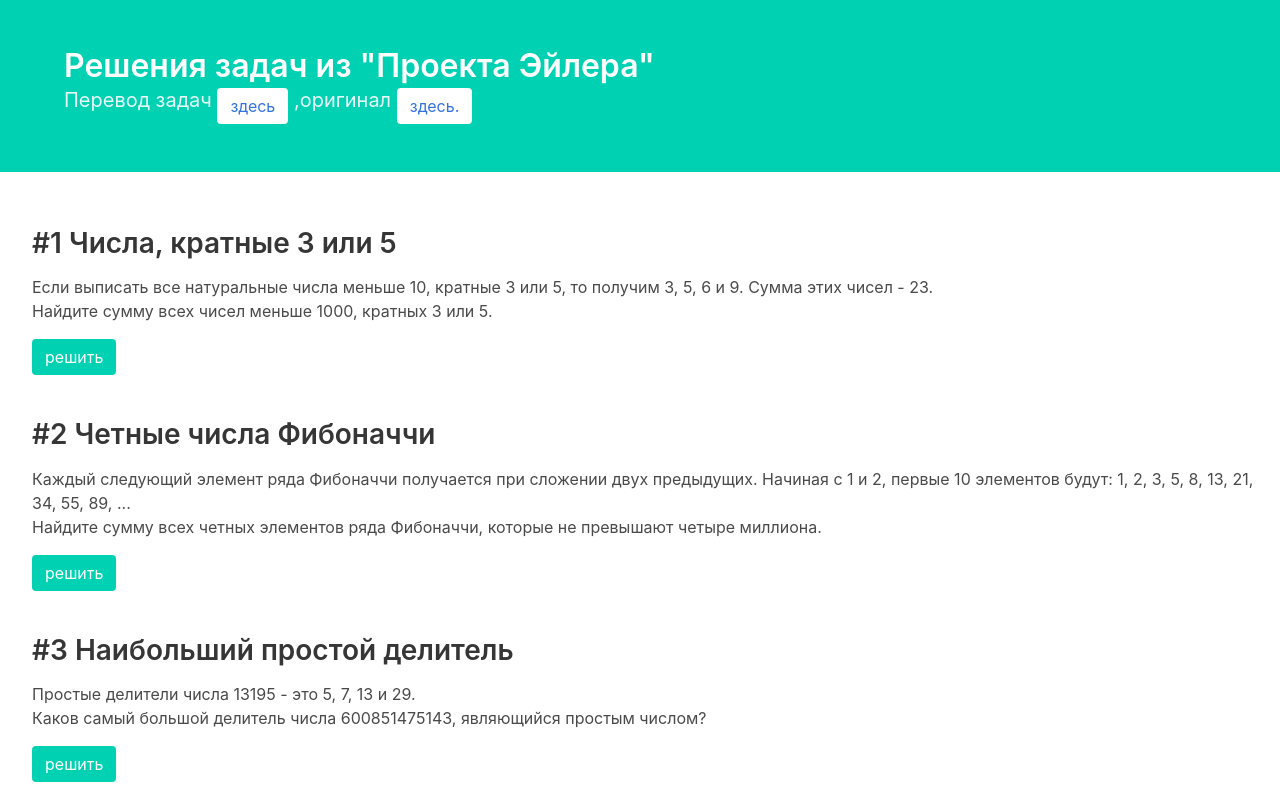
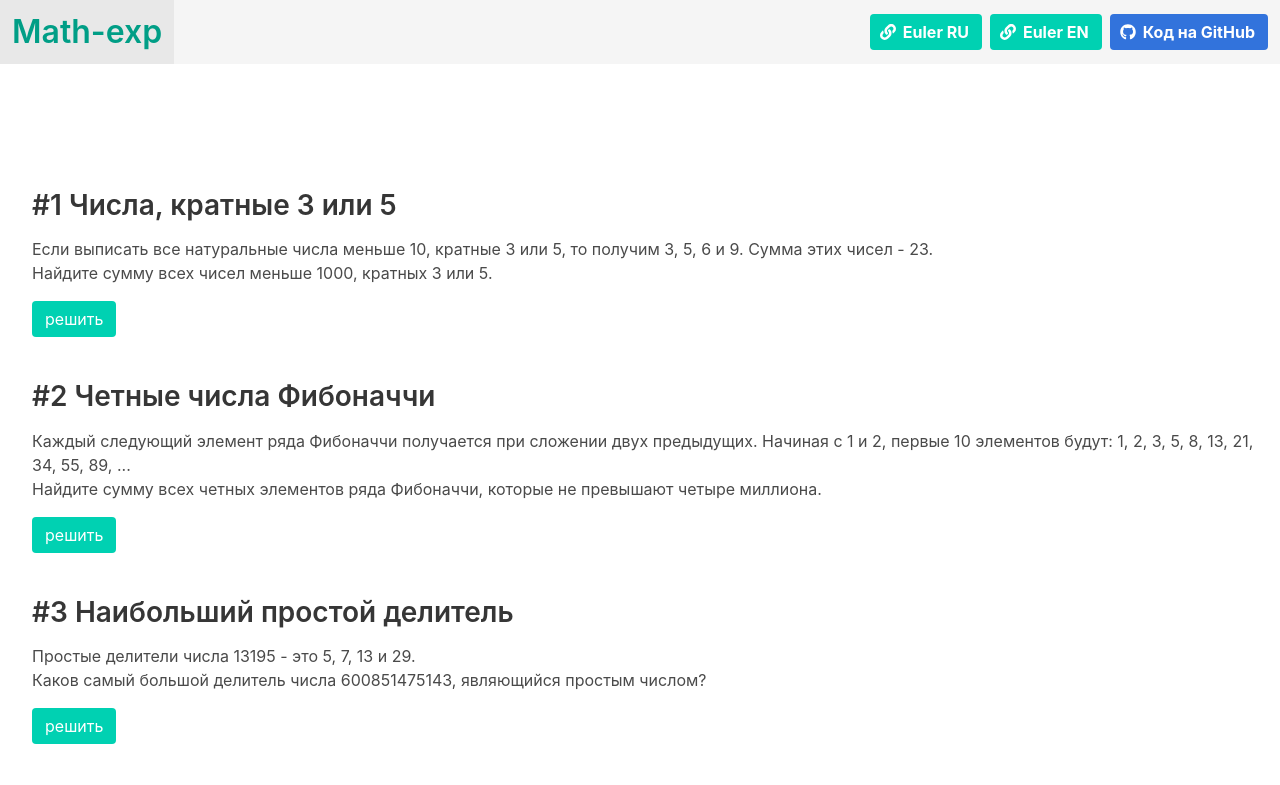
Before and after one commit to Titiaiev/math-exp, a website: page index.html in a window 1280 px wide. Shown: the top 785 px of the page. Drawn offline with nearby package versions, Linux system fonts and the light colour scheme.

Commit message:
изменил дизайн шапки

```diff
--- a/index.html
+++ b/index.html
@@ -21,23 +21,41 @@
 </head>
 
 <body>
-    <!--Чтобы добавить новую задачу, достаточно в список добавить заголовок и параграф.
-        Идентификатор соответствует номеру задачи-->
-    <div class="hero  is-primary">
-        <div class="hero-body">
-            <div class="container">
-                <h1 class="title">
-                    Решения задач из "Проекта Эйлера"
-                </h1>
 
-                <p class="subtitle">Перевод задач <a class="button is-link is-inverted" href="http://euler.jakumo.org/problems.html" target="_blank">здесь</a> ,оригинал
-                    <a class="button is-link is-inverted" href="https://projecteuler.net/archives" target="_blank"> здесь.</a>
-                </p>
+    <nav class="navbar is-light is-fixed-top">
+        <div class="navbar-brand">
+            <a class="navbar-item has-text-primary title is-3" href="https://titiaiev.github.io/math-exp/">
+                Math-exp
+            </a>
+        </div>
+
+        <div class="navbar-end">
+            <div class="navbar-item">
+                <div class="buttons">
+                    <a class="button is-primary" href="http://euler.jakumo.org/problems.html" target="_blank">
+                        <span class="icon">
+                            <i class="fas fa-link"></i>
+                        </span>
+                        <strong>Euler RU</strong>
+                    </a>
+
+                    <a class="button is-primary" href="https://projecteuler.net/archives" target="_blank">
+                        <span class="icon">
+                            <i class="fas fa-link"></i>
+                        </span>
+                        <strong>Euler EN</strong>
+                    </a>
+
+                    <a class="button is-link" href="https://github.com/Titiaiev/math-exp" target="_blank">
+                        <span class="icon">
+                            <i class="fab fa-github"></i>
+                        </span>
+                        <strong>Код на GitHub</strong>
+                    </a>
+                </div>
             </div>
         </div>
-
-
-    </div>
+    </nav>
 
     <div class="content">
         <ul id="problems-container"></ul>
--- a/scss/styles.scss
+++ b/scss/styles.scss
@@ -1,5 +1,9 @@
 @charset "utf-8";
 @import "../node_modules/bulma/bulma.sass";
+
+.content {
+  margin-top: 150px;
+}
 
 .content li {
   list-style: none;
```
Also changed, not shown: css/styles.css.
